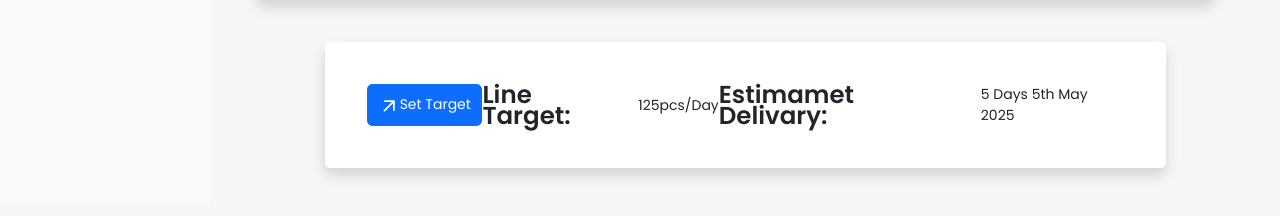
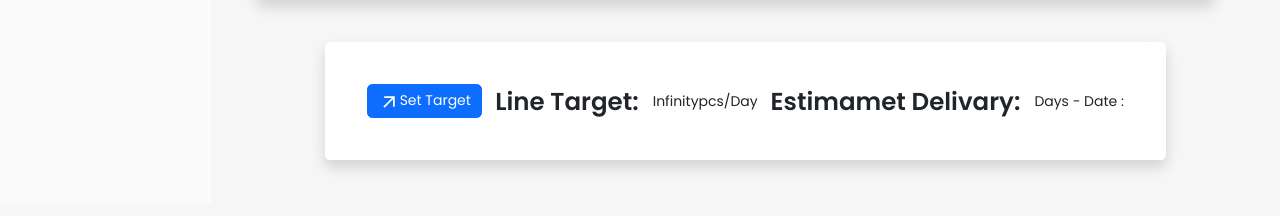
Before and after one commit to Randeepa123/Garment-management-system, a React (Create React App) app in the folder InvoiceApp-master/InvoiceApp-master/frontend/: page /set-targets/1 in a window 1280 px wide. Shown: the part 596-812 px from the top of the page. Built offline with nearby package versions, Linux system fonts and the light colour scheme; no server answers.

Commit message:
Adithyas commit before AI

```diff
--- a/InvoiceApp-master/InvoiceApp-master/frontend/src/componants/target/AllTargetsTable.js
+++ b/InvoiceApp-master/InvoiceApp-master/frontend/src/componants/target/AllTargetsTable.js
@@ -11,7 +11,7 @@ export const AllTargetsTable = () => {
     try {
       console.log("Fetching orders...");
       const response = await axios.get(`http://localhost:8070/orders`);
-      console.log("From orders", response.data);
+
       setOrders(response.data);
     } catch (error) {
       console.error("Error fetching orders:", error);
@@ -22,7 +22,7 @@ export const AllTargetsTable = () => {
     try {
       console.log("Fetching targets...");
       const response = await axios.get(`http://localhost:8070/target/getAll`);
-      console.log("From targets", response.data);
+
       setTargetSheets(response.data);
     } catch (error) {
       console.error("Error fetching targets:", error);
@@ -51,7 +51,6 @@ export const AllTargetsTable = () => {
         }
       );
 
-      console.log(response.data);
       navigate(`/set-targets/${sheetNum}`);
     } catch (error) {
       console.error("Error adding Invoice:", error);
@@ -79,16 +78,9 @@ export const AllTargetsTable = () => {
           </thead>
           <tbody>
             {orders.map((order) => {
-              console.log(
-                "target sheet jobcards",
-                targetSheetJobcards,
-                "orders ids",
-                order.jobcardId
-              );
               const shoeButton = !targetSheetJobcards.has(
                 String(order.jobcardId)
               );
-              console.log(shoeButton);
               const newSheetNo = "T" + order.jobcardId;
               const totalQty = Object.values(order.sizeDistribution).reduce(
                 (acc, val) => acc + val,
--- /dev/null
+++ b/InvoiceApp-master/InvoiceApp-master/frontend/src/componants/target/LineTargetEstimation.js
@@ -0,0 +1,95 @@
+import React, { useEffect, useState } from "react";
+import axios from "axios";
+import ArrowOutwardOutlinedIcon from "@mui/icons-material/ArrowOutwardOutlined";
+
+export const LineTargetEstimation = (props) => {
+  const SheetNo = props.sheetNum;
+  const hoursPerDay = 6;
+  const [targets, setTargets] = useState([]);
+  const [order, setOrder] = useState([]);
+  const [timePerPG, setTimePerPG] = useState(0);
+  const [estiDelivary, setEstiDelivary] = useState();
+  const [daysToFinish, setDaysToFinish] = useState();
+
+  useEffect(() => {
+    fetchTargets();
+    fetchOrder();
+  }, []);
+
+  useEffect(() => {
+    if (!order || !order.sizeDistribution) return;
+
+    const qty = Object.values(order.sizeDistribution).reduce(
+      (acc, val) => acc + (val || 0),
+      0
+    );
+
+    const DaysTake = Math.ceil(qty / ((hoursPerDay * 60) / timePerPG));
+    setDaysToFinish(DaysTake);
+    console.log("Days to finish", DaysTake);
+    let today = new Date();
+    today.setDate(today.getDate() + DaysTake);
+    setEstiDelivary(today.toLocaleDateString());
+  }, [order]);
+
+  const fetchTargets = async () => {
+    try {
+      console.log("Fetching Targets...");
+      const response = await axios.get(
+        `http://localhost:8070/target/getSheet?SheetNo=${SheetNo}`
+      );
+      console.log(response.data);
+      setTargets(response.data);
+    } catch (error) {
+      console.error("Error fetching targets:", error);
+    }
+  };
+
+  const fetchOrder = async () => {
+    try {
+      const res = await axios.get(
+        `http://localhost:8070/getOrder?jobcardId=${parseInt(SheetNo.slice(1))}`
+      );
+      if (res.data) {
+        setOrder(res.data);
+      } else {
+        console.warn(
+          "Order not found for jobcardId:",
+          parseInt(SheetNo.slice(1))
+        );
+        setOrder(null);
+      }
+    } catch (error) {
+      console.error("Error fetching order:", error);
+    }
+  };
+
+  useEffect(() => {
+    const total = targets.reduce(
+      (sum, t) => sum + ((60 / t.ITarget) * t.OperationPg || 0),
+      0
+    );
+    setTimePerPG(total);
+  }, [targets]);
+
+  return (
+    <div className="d-flex justify-content-between p-5 rounded shadow displaylinetarget">
+      <button type="button" className="btn btn-md btn-primary">
+        <ArrowOutwardOutlinedIcon />
+        Set Target
+      </button>
+      <div className="d-flex align-items-center gap-3">
+        <span className="align-middle fs-3 fw-semibold">Line Target: </span>
+        <span>{(hoursPerDay * 60) / timePerPG}pcs/Day</span>
+      </div>
+      <div className="d-flex align-items-center gap-3">
+        <span className="align-middle fs-3 fw-semibold">
+          Estimamet Delivary:
+        </span>
+        <span>
+          {daysToFinish} Days - Date : {estiDelivary}
+        </span>
+      </div>
+    </div>
+  );
+};
--- a/InvoiceApp-master/InvoiceApp-master/frontend/src/componants/target/SetTargetForm.js
+++ b/InvoiceApp-master/InvoiceApp-master/frontend/src/componants/target/SetTargetForm.js
@@ -77,7 +77,7 @@ export const SetTargetForm = (props) => {
       setTimeForOperation(0);
       return alert("Do not enter minus numbers!!");
     }
-    const pcs = ((60 / timeForOperation) * 70) / 100;
+    const pcs = (60 / timeForOperation) * (70 / 100);
     setNoOpForHr(pcs);
   };
 
--- a/InvoiceApp-master/InvoiceApp-master/frontend/src/componants/target/TargetTable.js
+++ b/InvoiceApp-master/InvoiceApp-master/frontend/src/componants/target/TargetTable.js
@@ -34,7 +34,7 @@ export const TargetTable = (props) => {
         const response = await axios.get(
           `http://localhost:8070/target/getSheet?SheetNo=${SheetNo}`
         );
-        console.log("Targets", response.data);
+
         setTargets(response.data);
       } catch (error) {
         console.error("Error fetching targets:", error);
@@ -52,7 +52,6 @@ export const TargetTable = (props) => {
         `http://localhost:8070/target/deleteTarget?objId=${id}` // URL with query parameter
       );
       setRefresh(refresh + 1);
-      console.log(response.data);
     } catch (error) {
       console.error("Error adding item:", error);
       alert("Failed to add item to invoice!");
--- a/InvoiceApp-master/InvoiceApp-master/frontend/src/componants/target/UpdateTargetForm.js
+++ b/InvoiceApp-master/InvoiceApp-master/frontend/src/componants/target/UpdateTargetForm.js
@@ -85,7 +85,6 @@ export const UpdateTargetForm = (props) => {
         }
       );
 
-      console.log(response.data);
       load();
     } catch (error) {
       console.error("Error adding item:", error);
--- a/InvoiceApp-master/InvoiceApp-master/frontend/src/componants/target/UpdateTargetTable.js
+++ b/InvoiceApp-master/InvoiceApp-master/frontend/src/componants/target/UpdateTargetTable.js
@@ -21,7 +21,7 @@ export const UpdateTargetTable = (props) => {
       const response = await axios.get(
         `http://localhost:8070/target/getSheet?SheetNo=${SheetNo}`
       );
-      console.log("targets", response.data);
+
       setTargets(response.data);
     } catch (error) {
       console.error("Error fetching customers:", error);
--- a/InvoiceApp-master/InvoiceApp-master/frontend/src/pages/target/SetTargets.js
+++ b/InvoiceApp-master/InvoiceApp-master/frontend/src/pages/target/SetTargets.js
@@ -7,7 +7,7 @@ import { TargetContex } from "../../contex/TargetContex";
 
 import { TopicBar } from "../../componants/TopicBar";
 
-import ArrowOutwardOutlinedIcon from "@mui/icons-material/ArrowOutwardOutlined";
+import { LineTargetEstimation } from "../../componants/target/LineTargetEstimation";
 
 export const SetTargets = () => {
   const [refresh, setRefresh] = useState(0);
@@ -25,22 +25,7 @@ export const SetTargets = () => {
         </div>
       </div>
       <div className="displaylineTargetContainer py-5">
-        <div className="d-flex justify-content-between p-5 rounded shadow displaylinetarget">
-          <button type="button" className="btn btn-md btn-primary">
-            <ArrowOutwardOutlinedIcon />
-            Set Target
-          </button>
-          <div className="d-flex align-items-center gap-3">
-            <span className="align-middle fs-3 fw-semibold">Line Target: </span>
-            <span>125pcs/Day</span>
-          </div>
-          <div className="d-flex align-items-center gap-3">
-            <span className="align-middle fs-3 fw-semibold">
-              Estimamet Delivary:
-            </span>
-            <span>5 Days 5th May 2025</span>
-          </div>
-        </div>
+        <LineTargetEstimation sheetNum={sheetNo} />
       </div>
     </div>
   );
```
